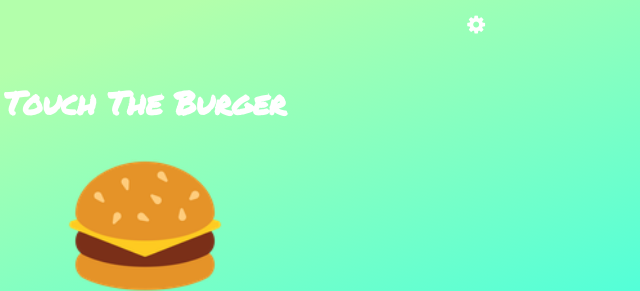
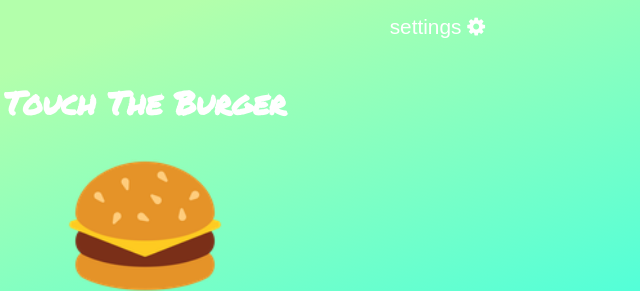
Before and after one commit to gopperman/burger-roulette, a website: page index.html in a window 1280 px wide. Shown: the top 291 px of the page, 495-1135 px from the left. Drawn offline with nearby package versions, Linux system fonts and the light colour scheme.

Commit message:
Added the word settings

```diff
--- a/index.html
+++ b/index.html
@@ -14,7 +14,7 @@
 		<div id="viewport">
 			<div class="nav">
 				<h1>Burger Roulette</h1>
-				<i class="toggleSlide fa fa-cog" aria-hidden="true"></i>
+				<div class="toggleSlide">settings <i class="fa fa-cog" aria-hidden="true"></i>
 			</div>
 			<div class="slideOut">
 				<form id="settings">
```
